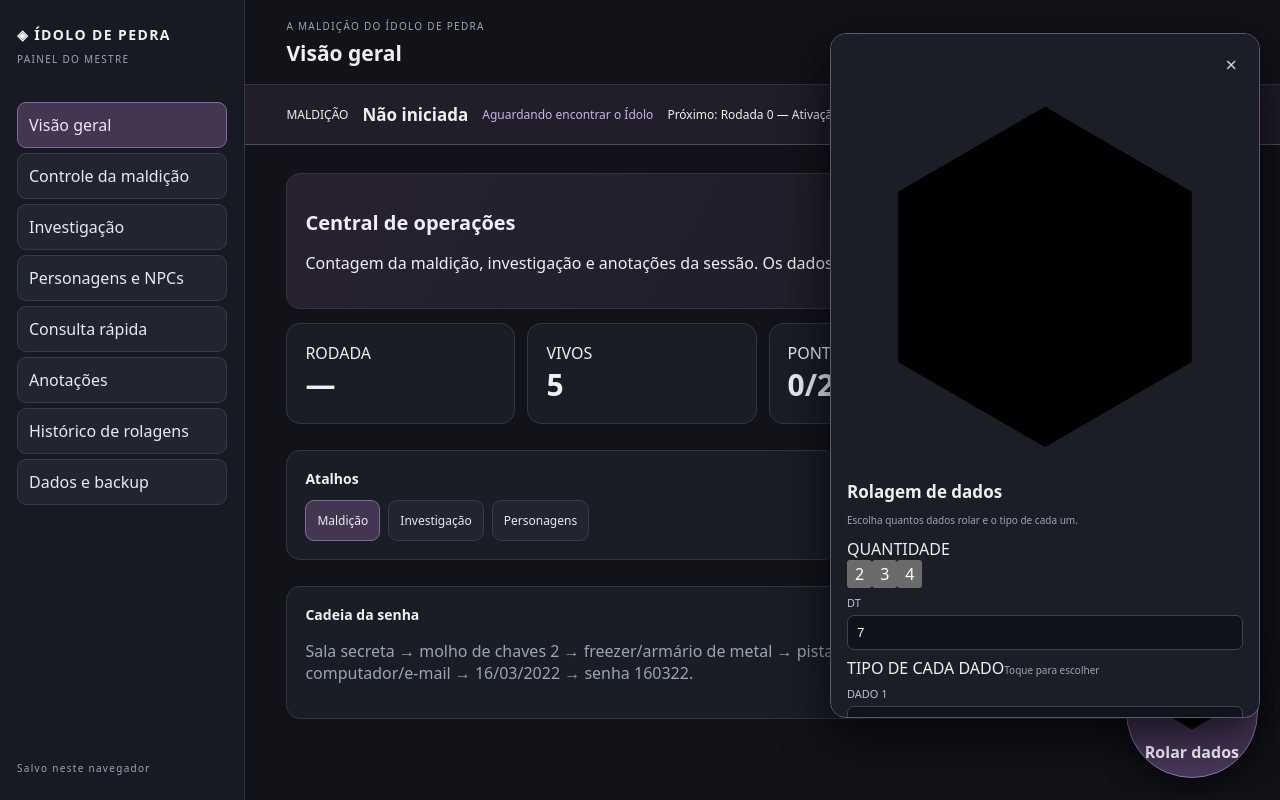
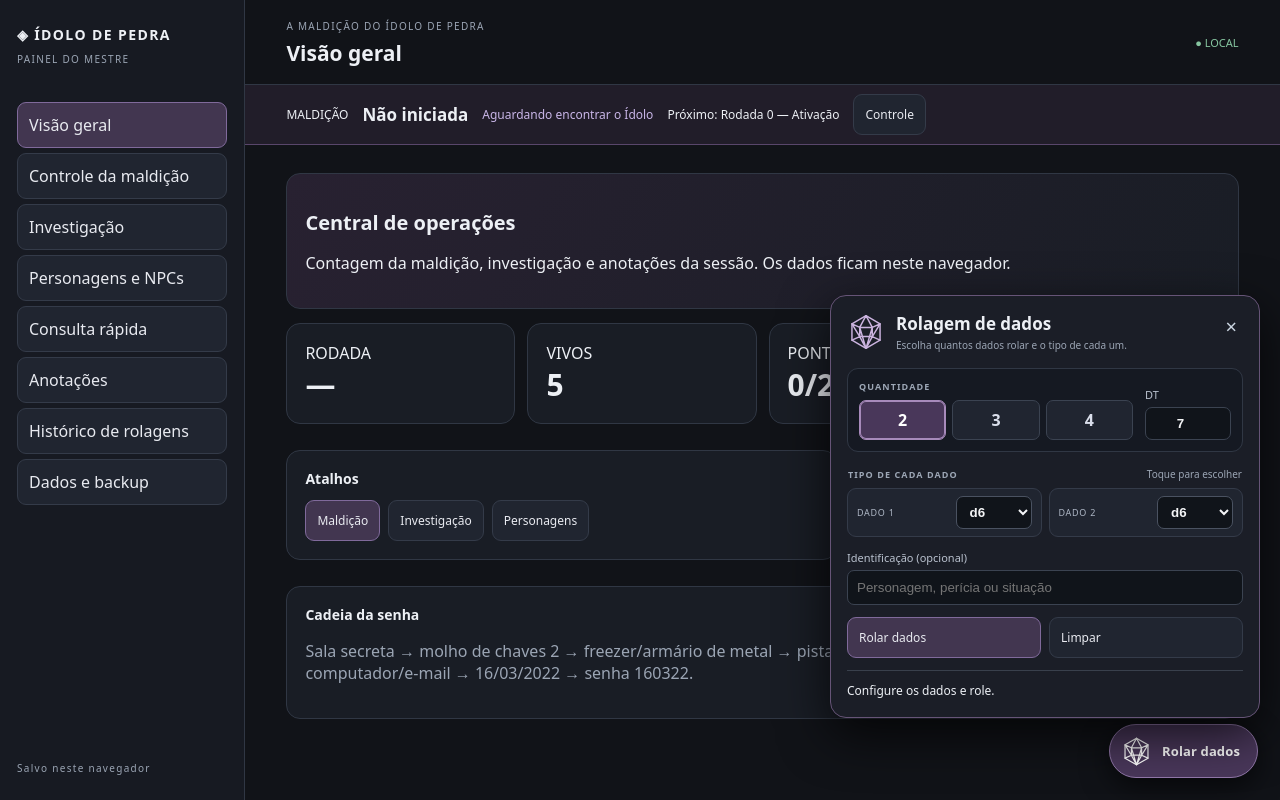
Before and after one commit to jproberto/idolo-pedra-painel, a plain HTML site: page index.html in a window 1280 px wide. Both pictures are taken after a click on the button "Rolar dados". Drawn offline with Linux system fonts and the light colour scheme.

Commit message:
Polish dice roller layout and controls

```diff
--- a/style.css
+++ b/style.css
@@ -30,3 +30,26 @@
 .dice-panel{position:fixed;right:20px;bottom:82px;z-index:21;width:min(430px,calc(100vw - 28px));max-height:calc(100vh - 115px);overflow:auto;background:#1b1e27;border:1px solid #665477;border-radius:16px;padding:16px;box-shadow:0 16px 50px #000b}
 .dice-panel h2{font-size:17px;margin:0 0 10px}.dice-panel .dice-row{display:grid;grid-template-columns:1fr 1fr;gap:8px}.dice-panel label{font-size:11px;color:#b9c1ce;display:grid;gap:5px;margin:7px 0}.dice-panel input,.dice-panel select{width:100%;background:#10141a;color:#f3f4f6;border:1px solid #3b4351;border-radius:7px;padding:9px}.dice-panel .dice-actions{display:flex;gap:8px;margin-top:12px}.dice-panel .dice-actions button{flex:1}.dice-panel .dice-results{border-top:1px solid #39404c;margin-top:12px;padding-top:10px;font-size:12px;line-height:1.7}.dice-panel .die-chip{display:inline-block;border:1px solid #665477;border-radius:7px;padding:5px 8px;margin:3px}.dice-panel .die-chip.keep{background:#49375a;border-color:#b69acb}.dice-panel .dice-note{font-size:10px;color:#9ba5b4;line-height:1.5}.dice-panel .dice-close{float:right;background:transparent;border:0;color:#cbd5e1;font-size:20px}.roll-entry{background:#191d25;border:1px solid #303744;border-radius:10px;padding:12px;margin:9px 0;font-size:12px}.roll-entry strong{color:#e2d3ef}.roll-entry .muted{font-size:10px}
 @media(max-width:600px){.dice-launch{right:14px;bottom:14px}.dice-panel{right:10px;bottom:72px}}
+
+/* Refinamento visual do rolador */
+.dice-launch{display:flex;align-items:center;gap:10px;padding:10px 17px 10px 11px;min-height:54px}
+.d20-icon{width:31px;height:31px;flex:0 0 auto;fill:none;stroke:currentColor;stroke-width:1.55;stroke-linecap:round;stroke-linejoin:round}
+.dice-launch span{font-size:13px;letter-spacing:.01em}
+.dice-heading{display:flex;align-items:center;gap:11px;margin:0 28px 15px 0}
+.dice-heading .d20-icon{width:38px;height:38px;color:#cbb3df}
+.dice-heading h2{margin:0 0 3px}
+.dice-heading .dice-note{margin:0}
+.dice-config{display:grid;grid-template-columns:1fr 86px;gap:12px;align-items:end;background:#151922;border:1px solid #303744;border-radius:11px;padding:11px;margin-bottom:15px}
+.dice-section-label{display:block;font-size:9px;font-weight:750;letter-spacing:.12em;color:#9da7b6}
+.dice-count-options{display:flex;gap:6px;margin-top:7px}
+.dice-count-option{flex:1;border:1px solid #3b4351;background:#202530;color:#d9deea;border-radius:7px;padding:8px 6px;font-weight:700}
+.dice-count-option.active{background:#49375a;border-color:#a78abb;color:#fff;box-shadow:inset 0 0 0 1px #a78abb}
+.dice-dt-field{margin:0!important}
+.dice-dt-field input{padding:8px!important;text-align:center;font-weight:700}
+.dice-types-heading{display:flex;justify-content:space-between;align-items:center;margin:0 1px 6px}
+.dice-type-grid{display:grid;grid-template-columns:repeat(2,minmax(0,1fr));gap:7px}
+.dice-type-card{display:flex!important;align-items:center;justify-content:space-between;gap:8px;background:#202530;border:1px solid #343b49;border-radius:9px;padding:7px 9px!important;margin:0!important}
+.dice-type-card span{font-size:9px!important;letter-spacing:.08em;color:#aeb7c5!important}
+.dice-type-card select{width:auto!important;min-width:76px;padding:7px 9px!important;font-weight:700;border-color:#4a5261!important}
+.dice-identification{margin-top:13px!important}
+@media(max-width:380px){.dice-config{grid-template-columns:1fr 72px}.dice-type-card{padding:6px!important}.dice-type-card select{min-width:68px}}
```
